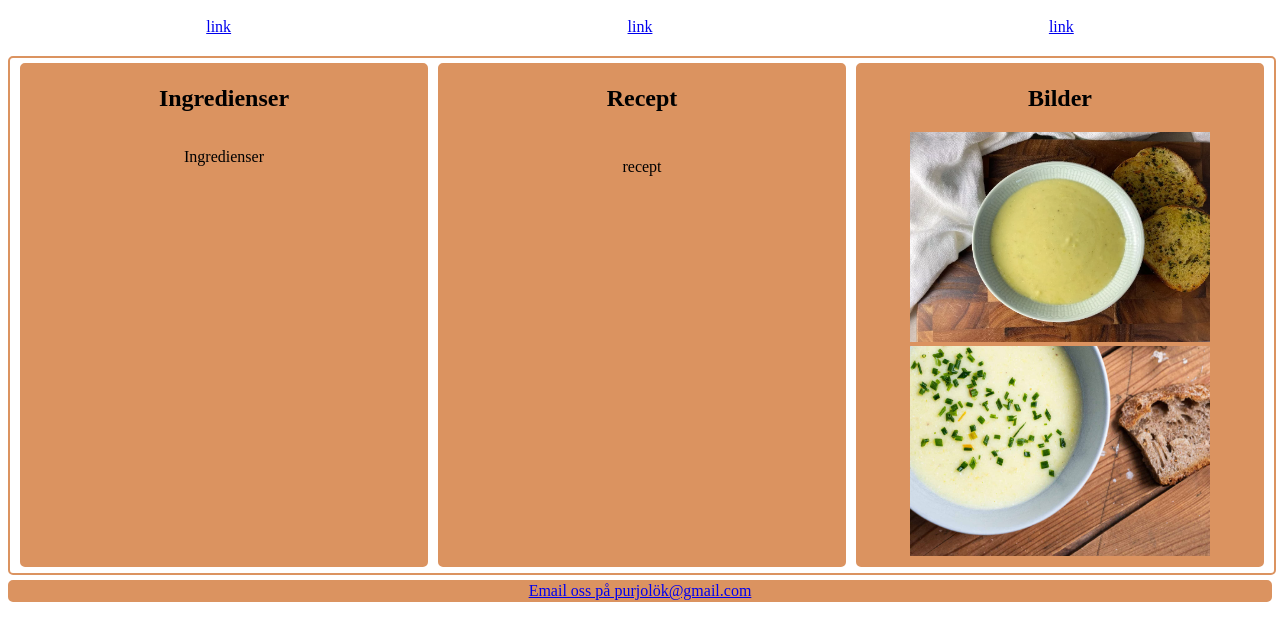
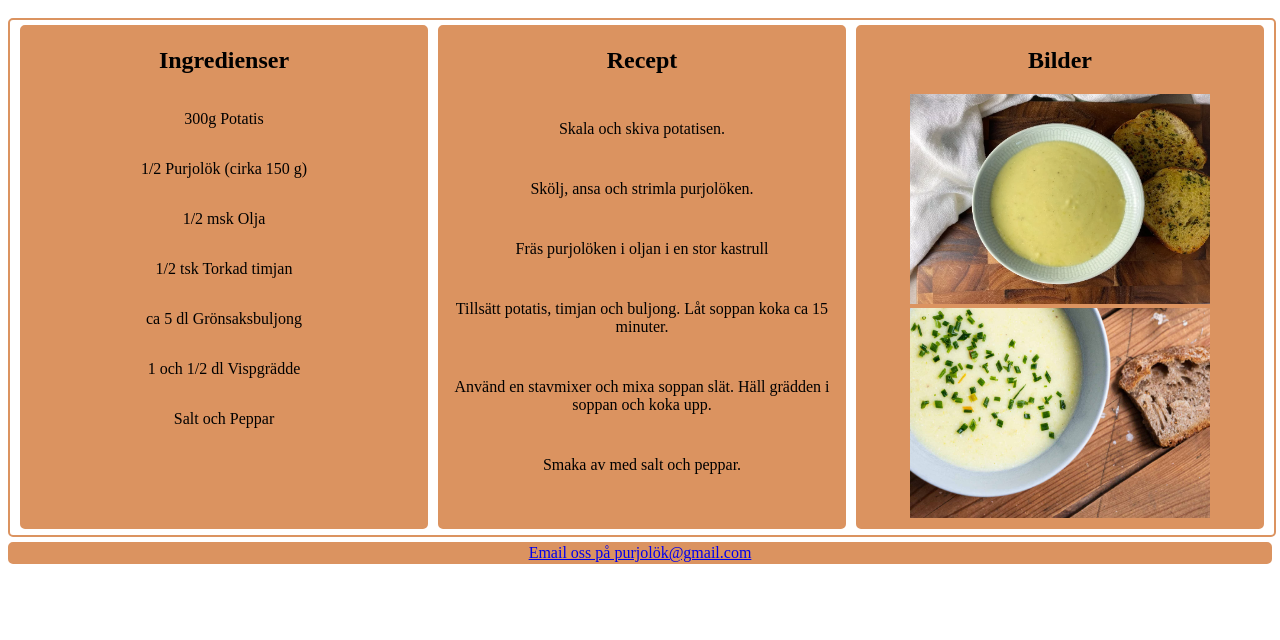
Before and after one commit to TE23e-BrannstromIverbring-Oscar/Project-1, a plain HTML site: page index.html in a window 1280 px wide. Shown: the part 52-692 px from the top of the page. Drawn offline with Linux system fonts and the light colour scheme; a web font is replaced by a local one.

Commit message:
index.html
update 3

```diff
--- a/index.html
+++ b/index.html
@@ -16,21 +16,26 @@
 <div class="roboto.regular">
     <h1 class="header"> Potatis-och-purjolökssoppa </h1>
 
-<div class="links">
-    <a href="google.se"> link </a>
-    <a href="google.se"> link </a>
-    <a href="google.se"> link </a>
-</div>
-
 <div class="mellan">
     <div class="vänster">
        <h2>Ingredienser</h2>
-       <p>Ingredienser</p>
+       <p>300g Potatis</p>
+       <p>1/2  Purjolök (cirka 150 g)</p>
+       <p>1/2 msk Olja</p>
+       <p>1/2 tsk Torkad timjan</p>
+       <p>ca 5 dl Grönsaksbuljong</p>
+       <p>1 och 1/2 dl Vispgrädde</p>
+       <p>Salt och Peppar</p>
     </div>
 
      <div class="mitten">
          <h2>Recept</h2>
-         <p>recept</p>
+         <p>Skala och skiva potatisen.</p>
+         <p>Skölj, ansa och strimla purjolöken.</p>
+         <p>Fräs purjolöken i oljan i en stor kastrull</p>
+         <p>Tillsätt potatis, timjan och buljong. Låt soppan koka ca 15 minuter.</p>
+         <p>Använd en stavmixer och mixa soppan slät. Häll grädden i soppan och koka upp.</p>
+         <p>Smaka av med salt och peppar.</p>
      </div>
 
     <div class="höger">
```
